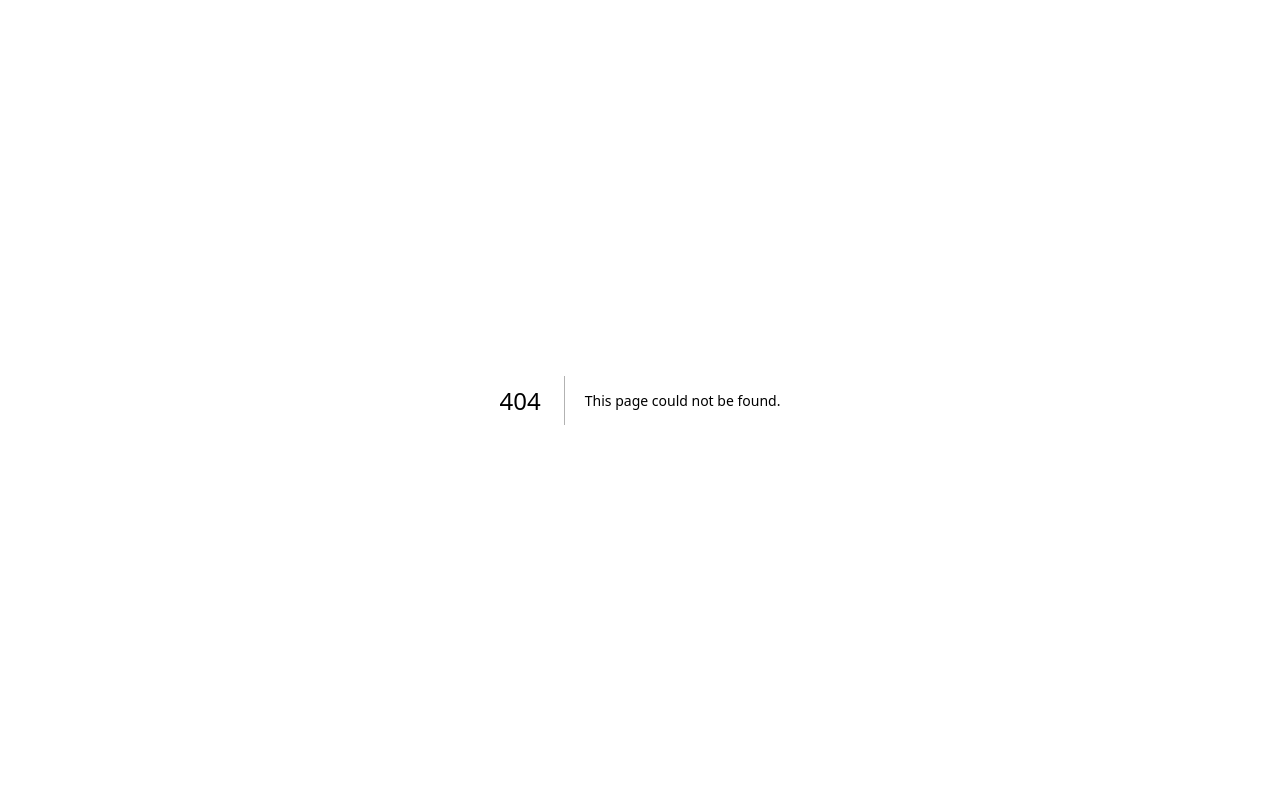
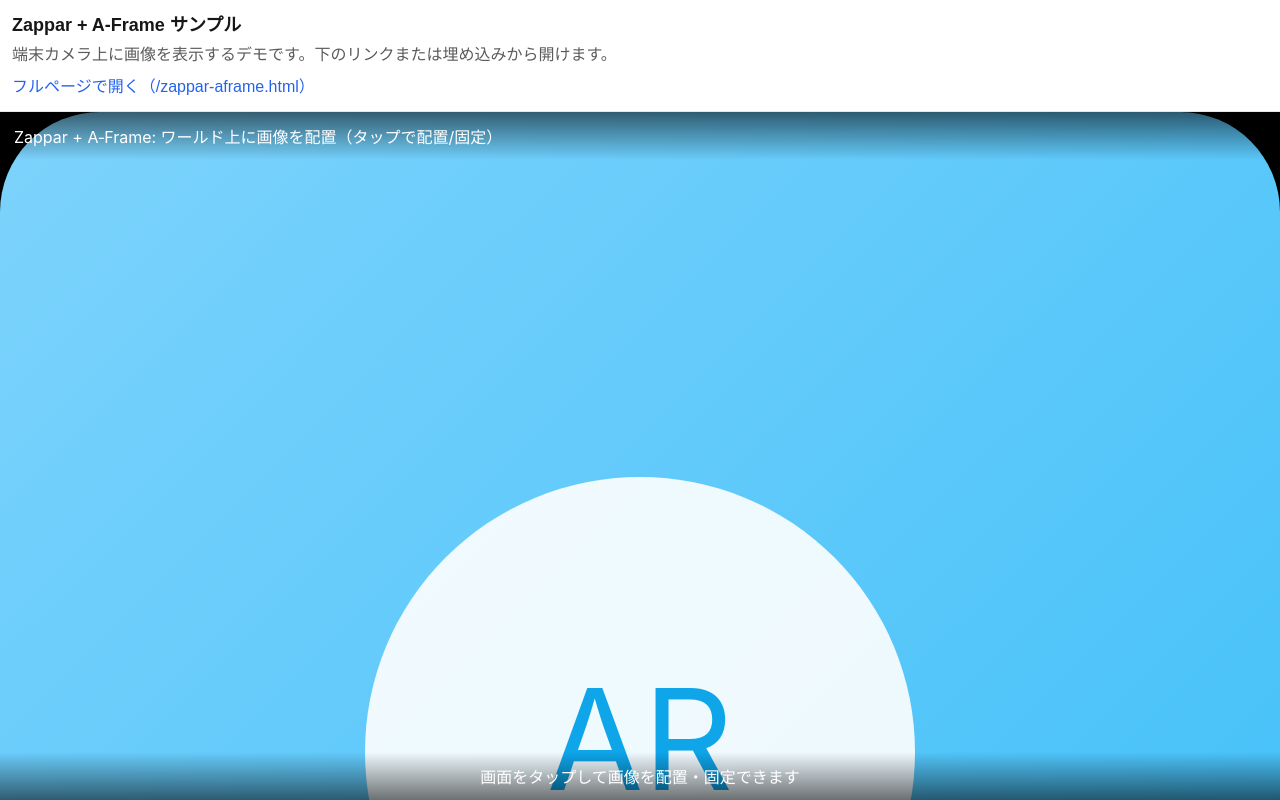
Before and after one commit to agoetc/react-ar, a Next.js app: page /zappar in a window 1280 px wide. Before the commit this address had no page. Built offline with nearby package versions, Linux system fonts and the light colour scheme.

Commit message:
add zapper example

```diff
--- /dev/null
+++ b/app/zappar/page.tsx
@@ -0,0 +1,23 @@
+export default function ZapparPage() {
+  return (
+    <main style={{ height: "100dvh", display: "flex", flexDirection: "column" }}>
+      <div style={{ padding: 12 }}>
+        <h1 style={{ fontSize: 18, fontWeight: 600 }}>Zappar + A‑Frame サンプル</h1>
+        <p style={{ opacity: 0.7, marginTop: 4 }}>
+          端末カメラ上に画像を表示するデモです。下のリンクまたは埋め込みから開けます。
+        </p>
+        <p style={{ marginTop: 8 }}>
+          <a href="/zappar-aframe.html" style={{ color: "#2563eb" }}>フルページで開く（/zappar-aframe.html）</a>
+        </p>
+      </div>
+      <div style={{ flex: 1, borderTop: "1px solid #e5e7eb" }}>
+        <iframe
+          title="Zappar + A‑Frame"
+          src="/zappar-aframe.html"
+          style={{ width: "100%", height: "100%", border: 0 }}
+          allow="camera; gyroscope; accelerometer; magnetometer"
+        />
+      </div>
+    </main>
+  );
+}
--- a/package.json
+++ b/package.json
@@ -10,7 +10,8 @@
   "dependencies": {
     "react": "19.1.0",
     "react-dom": "19.1.0",
-    "next": "15.5.2"
+    "next": "15.5.2",
+    "aframe": "^1.5.0"
   },
   "devDependencies": {
     "typescript": "^5",
--- /dev/null
+++ b/public/zappar-aframe.html
@@ -0,0 +1,58 @@
+<!doctype html>
+<html lang="ja">
+  <head>
+    <meta charset="utf-8" />
+    <meta name="viewport" content="width=device-width, initial-scale=1, viewport-fit=cover" />
+    <title>Zappar + A-Frame Sample</title>
+    <!-- A-Frame -->
+    <script src="https://aframe.io/releases/1.5.0/aframe.min.js"></script>
+    <!-- Zappar A-Frame (CDN). If the version changes, update this URL. -->
+    <script src="https://libs.zappar.com/zappar-aframe/2.0.0/zappar-aframe.js"></script>
+    <style>
+      html, body { margin: 0; height: 100%; background: #000; }
+      .overlay { position: fixed; top: 0; left: 0; right: 0; padding: 12px 14px; color: #fff; font-family: -apple-system, BlinkMacSystemFont, Segoe UI, Roboto, sans-serif; background: linear-gradient(rgba(0,0,0,.55), rgba(0,0,0,0)); z-index: 10; }
+      .hint { position: fixed; bottom: 0; left: 0; right: 0; padding: 12px 14px; color: #fff; text-align: center; background: linear-gradient(rgba(0,0,0,0), rgba(0,0,0,.55)); z-index: 10; font-family: -apple-system, BlinkMacSystemFont, Segoe UI, Roboto, sans-serif; }
+      a { color: #9ad; }
+    </style>
+  </head>
+  <body>
+    <div class="overlay">Zappar + A‑Frame: ワールド上に画像を配置（タップで配置/固定）</div>
+    <div class="hint">画面をタップして画像を配置・固定できます</div>
+
+    <!-- AR Scene -->
+    <a-scene
+      vr-mode-ui="enabled: false"
+      renderer="colorManagement: true; physicallyCorrectLights: true; logarithmicDepthBuffer: true"
+      embedded
+    >
+      <!-- Permissions & Compatibility UIs -->
+      <a-entity zappar-permissions-ui></a-entity>
+      <a-entity zappar-compatibility-ui></a-entity>
+
+      <!-- Camera -->
+      <a-camera zappar-camera="userFacing: false"></a-camera>
+
+      <!-- Assets -->
+      <a-assets>
+        <img id="sampleImage" src="/sample-image.svg" crossorigin="anonymous" />
+      </a-assets>
+
+      <!-- Instant World Tracking Anchor -->
+      <a-entity id="instantAnchor" zappar-instant="placement-mode: true">
+        <!-- Simple plane showing an image. Adjust scale/rotation as desired. -->
+        <a-plane src="#sampleImage" position="0 0 0" rotation="-90 0 0" width="1" height="1"></a-plane>
+      </a-entity>
+    </a-scene>
+
+    <script>
+      // Tap to toggle placement mode off (fix content in place)
+      const anchor = document.getElementById('instantAnchor');
+      const togglePlacement = () => {
+        const current = anchor.getAttribute('zappar-instant');
+        const placing = current && (current.placementMode === true || current.placementMode === 'true');
+        anchor.setAttribute('zappar-instant', 'placement-mode', placing ? 'false' : 'true');
+      };
+      document.body.addEventListener('click', togglePlacement);
+    </script>
+  </body>
+  </html>
```
Also changed, not shown: public/sample-image.svg (added), 1 other file (tests, documents, lock files or other folders).
